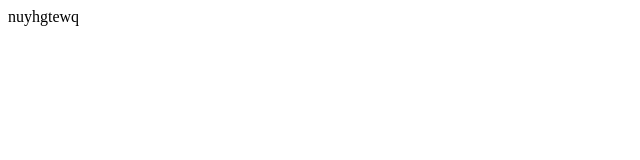
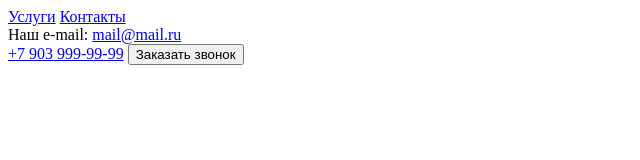
Before and after one commit to SergeyByk/new-project, a plain HTML site: page index.html in a window 1280 px wide. Shown: the whole page, without its empty margins (0-640 px from the left). Drawn offline with nearby package versions, Linux system fonts and the light colour scheme.

Commit message:
addaded e-mail

```diff
--- a/index.html
+++ b/index.html
@@ -1 +1,28 @@
-nuyhgtewq
+<!DOCTYPE html>
+<html>
+<head>
+    <meta charset='utf-8'>
+    <meta http-equiv='X-UA-Compatible' content='IE=edge'>
+    <title>Смарт-Экспресс — сайт находится в разработке</title>
+    <meta name='viewport' content='width=device-width, initial-scale=1'>
+    <link rel='stylesheet' type='text/css' media='screen' href='css/main.css'>
+    <script src='js/jquery-3.6.0.min.js'></script>
+    <script src='js/main.js'></script>
+</head>
+<body>
+    <header>
+        <nav>
+            <a href="#services">Услуги</a>
+            <a href="#contacts">Контакты</a>
+        </nav>
+        <div>
+                Наш e-mail: <a href="mailto:mail@mail.ru">mail@mail.ru</a>
+        </div>
+
+        <div>
+            <a href="tel:+79039999999">+7 903 999-99-99</a>
+            <button>Заказать звонок</button>
+        </div>
+    </header>
+</body>
+</html>
```
